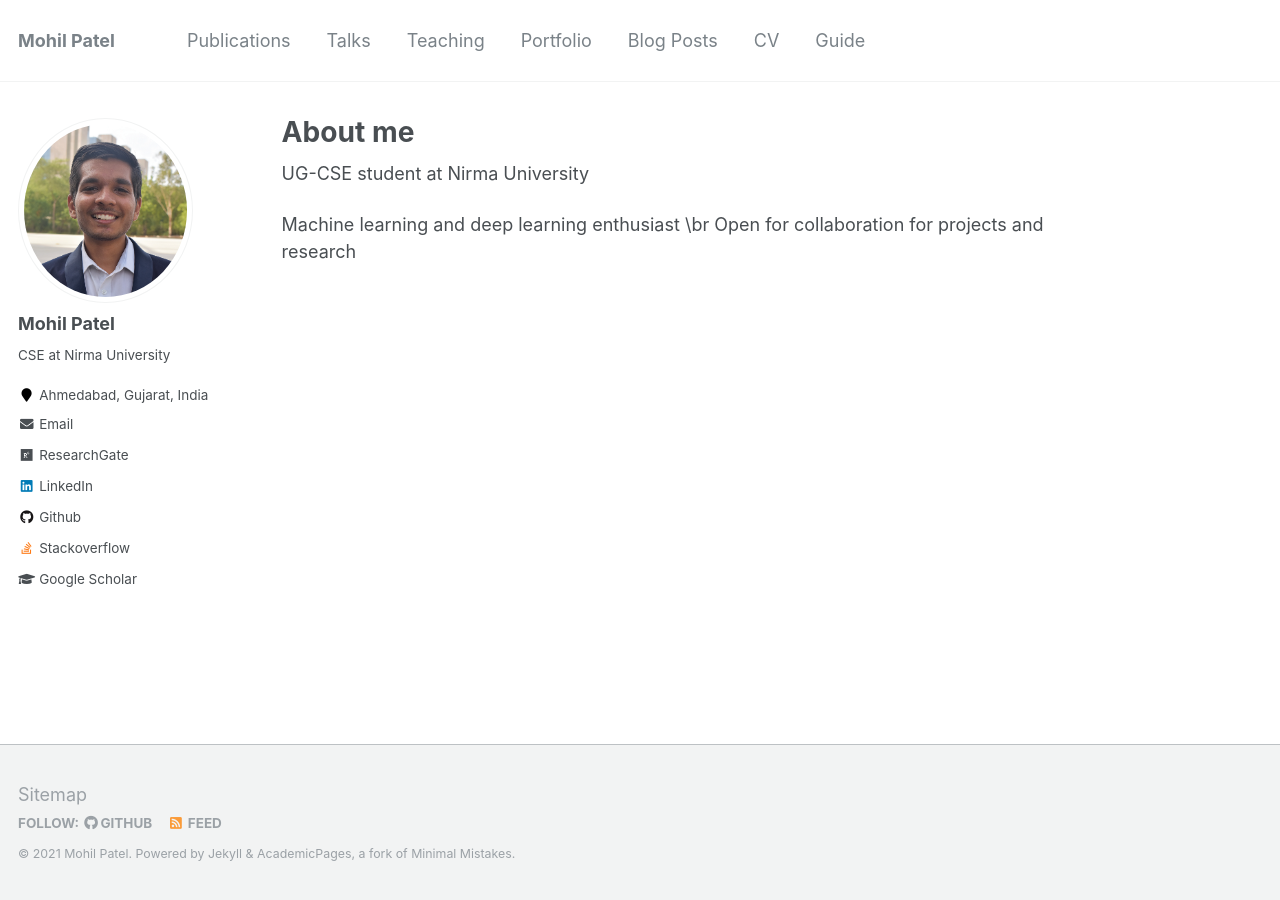
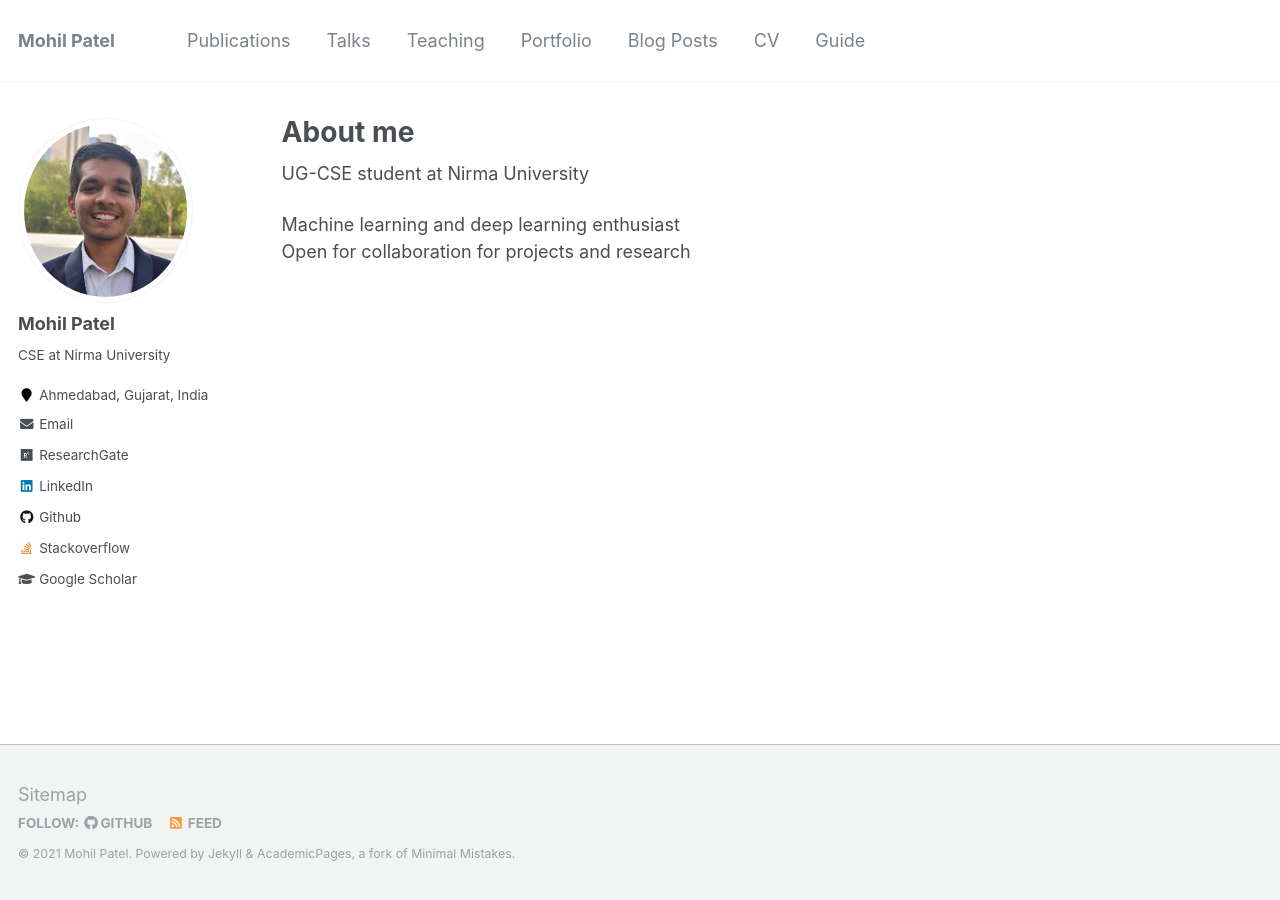
Before and after one commit to mohilpatel25/mohilpatel25.github.io, a Jekyll site: the page built from _pages/about.md, in a window 1280 px wide. Built offline with Jekyll 4.4.1, drawn with Linux system fonts in a browser that asks for light colours.

```diff
--- a/_pages/about.md
+++ b/_pages/about.md
@@ -11,5 +11,5 @@ redirect_from:
 
 UG-CSE student at Nirma University
 
-Machine learning and deep learning enthusiast \br
+Machine learning and deep learning enthusiast <br>
 Open for collaboration for projects and research
```
